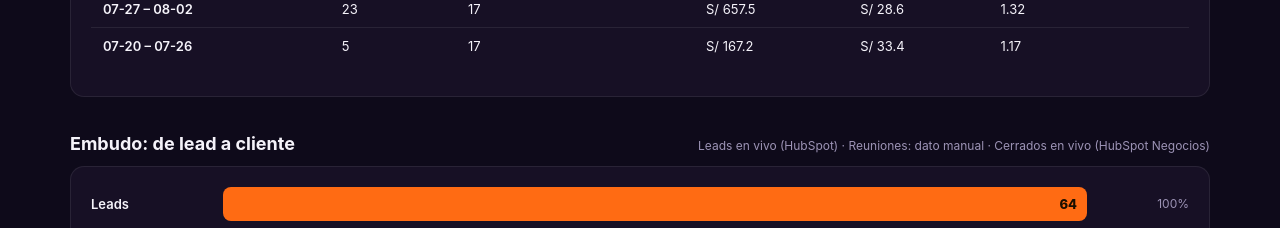
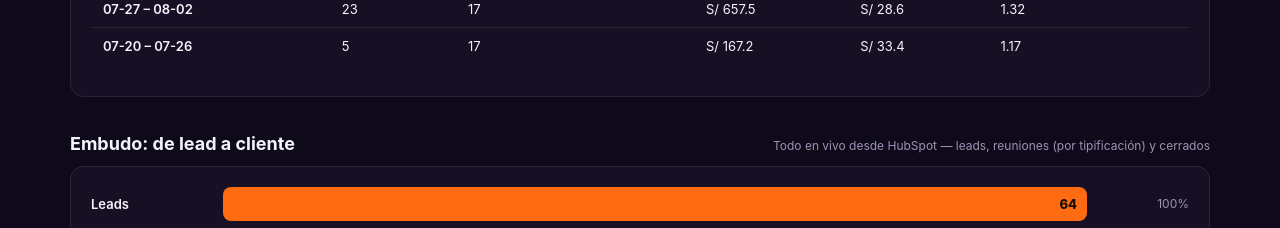
Before and after one commit to fabian02032000/xsell-dashboard, a plain HTML site: page index.html in a window 1280 px wide. Shown: the part 2200-2428 px from the top of the page. Drawn offline with Linux system fonts and the light colour scheme.

Commit message:
Update index.html

```diff
--- a/index.html
+++ b/index.html
@@ -230,7 +230,7 @@
   <section id="funnelSection">
     <div class="section-head">
       <h2>Embudo: de lead a cliente</h2>
-      <span class="hint">Leads en vivo (HubSpot) · Reuniones: dato manual · Cerrados en vivo (HubSpot Negocios)</span>
+      <span class="hint">Todo en vivo desde HubSpot — leads, reuniones (por tipificación) y cerrados</span>
     </div>
     <div class="chart-card">
       <div class="funnel" id="funnel"></div>
```
